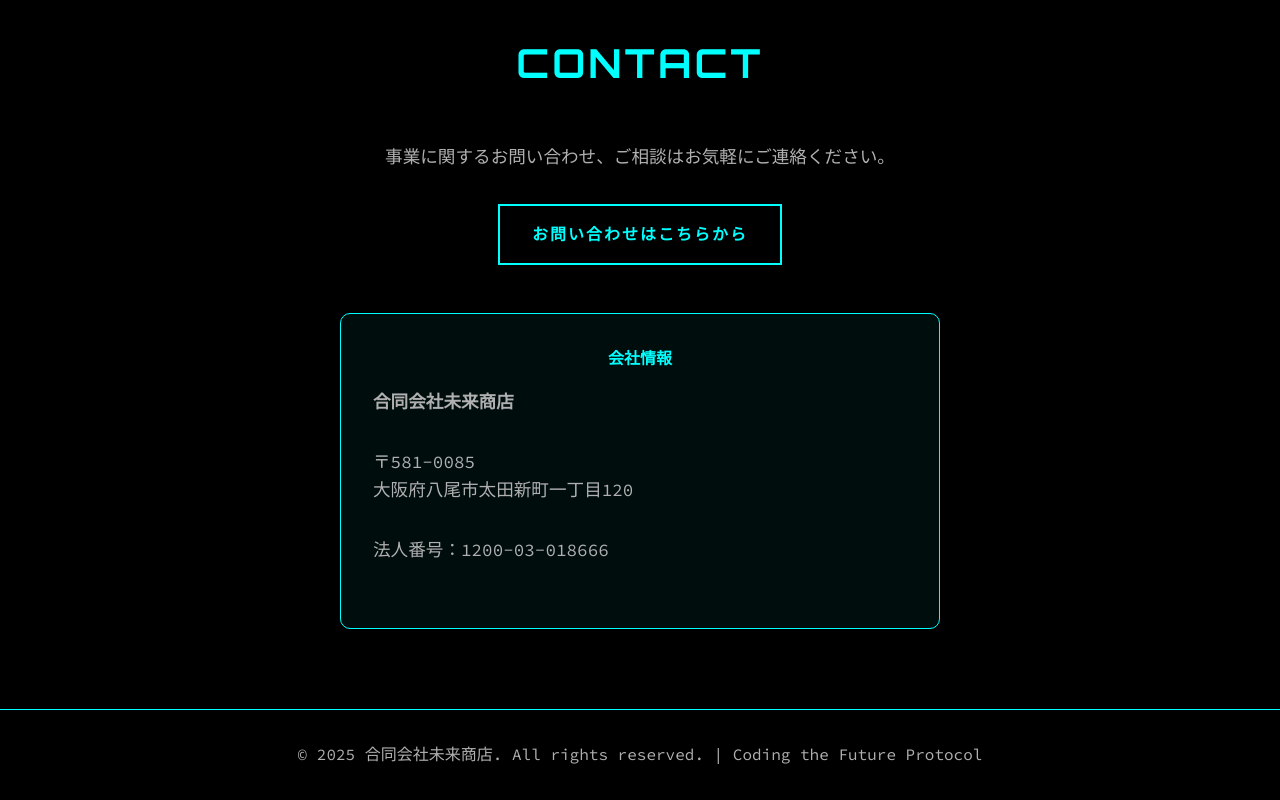
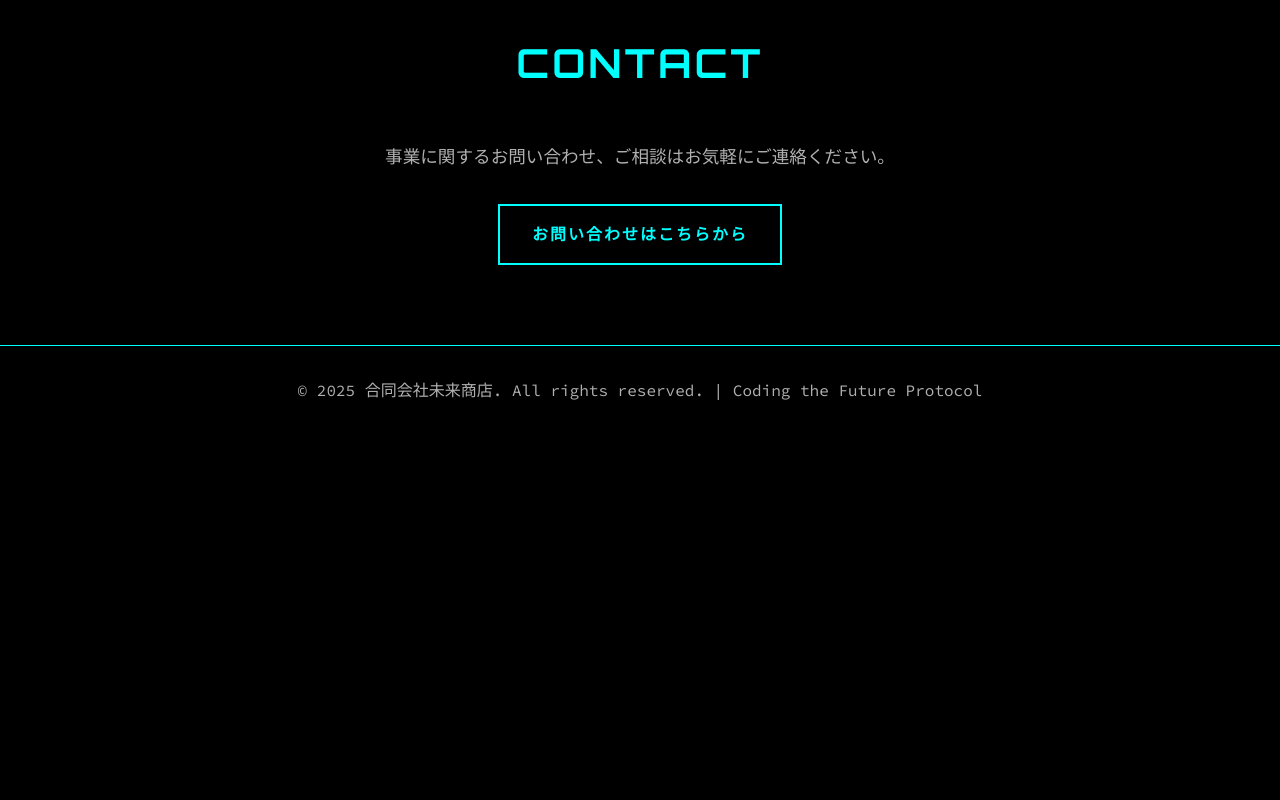
Before and after one commit to KaoriKei/miraishouten, a plain HTML site: page index.html in a window 1280 px wide. Shown: the part 2153-2953 px from the top of the page. After the commit the page ends 2589 px from the top, so only its background shows below. Drawn offline with Linux system fonts and the light colour scheme.

Commit message:
Update index.html
最下段の法人情報削除

```diff
--- a/index.html
+++ b/index.html
@@ -400,13 +400,6 @@
                お問い合わせはこちらから
             </a>
 
-            <div class="contact-info">
-                <h4>会社情報</h4>
-                <p><strong>合同会社未来商店</strong></p>
-                <p>〒581-0085<br>大阪府八尾市太田新町一丁目120</p>
-                <p>法人番号：1200-03-018666</p>
-            </div>
-        </div>
     </section>
 
     <footer>
```
